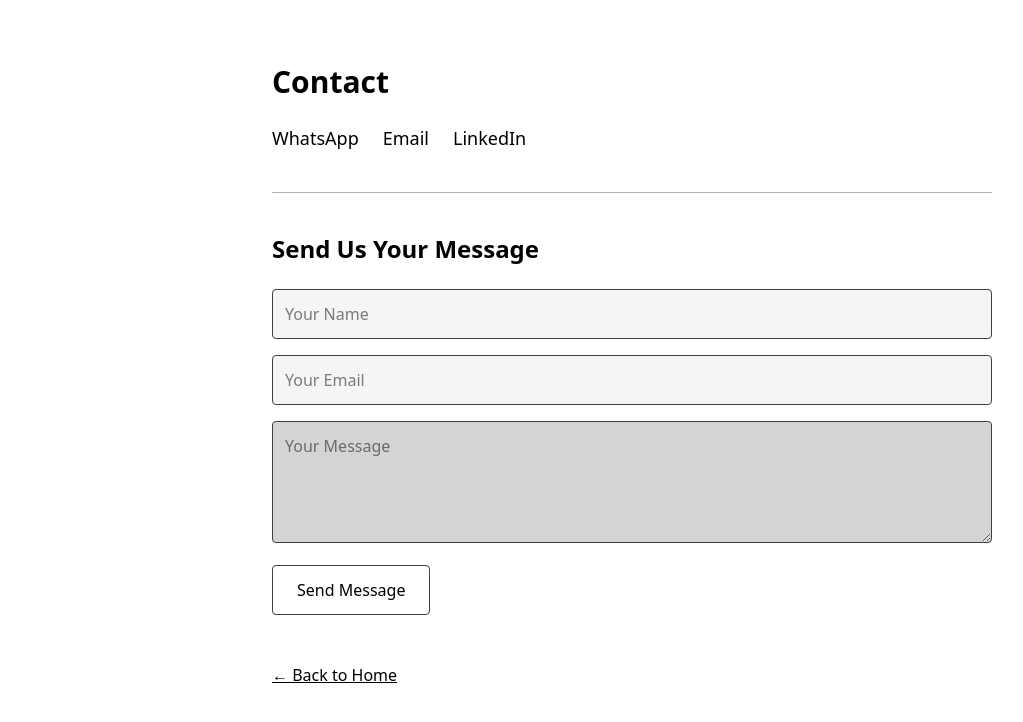
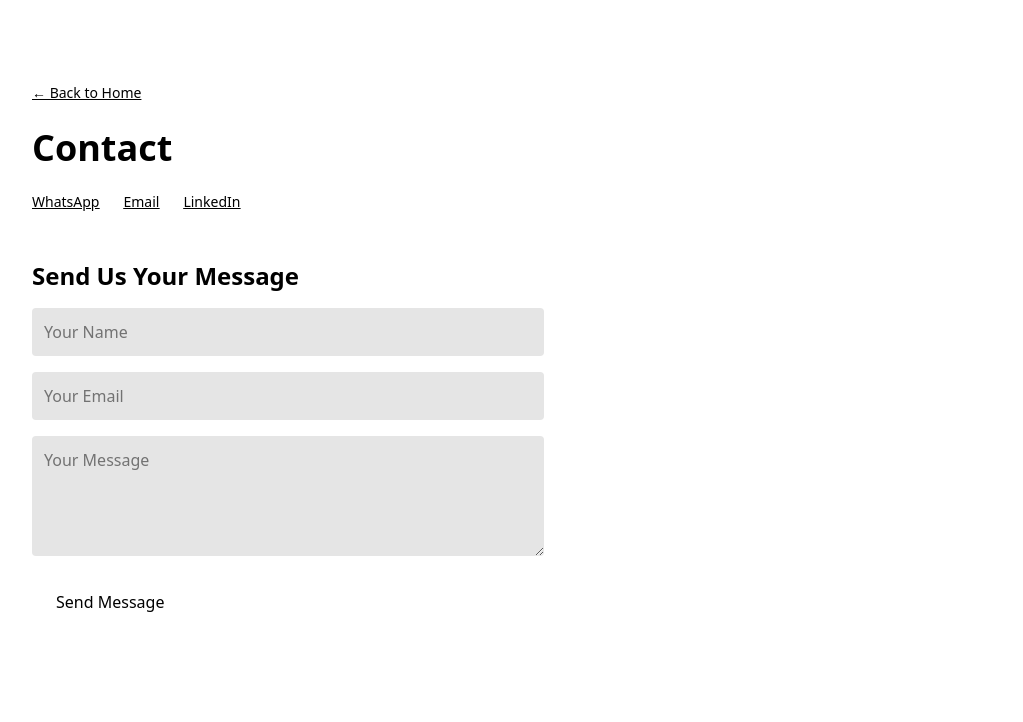
Before and after one commit to Raghav101010/portfolio, a Next.js app: page /contact in a window 1280 px wide. Shown: the top 722 px of the page, without its empty margins (8-1031 px from the left). Built offline with nearby package versions, Linux system fonts and the light colour scheme.

Commit message:
Send Message edited

```diff
--- /dev/null
+++ b/app/api/contact/route.ts
@@ -0,0 +1,38 @@
+import { Resend } from "resend";
+import { NextResponse } from "next/server";
+
+const resend = new Resend(process.env.RESEND_API_KEY);
+
+export async function POST(req: Request) {
+  try {
+    const { name, email, message } = await req.json();
+
+    if (!name || !email || !message) {
+      return NextResponse.json(
+        { error: "Missing fields" },
+        { status: 400 }
+      );
+    }
+
+    await resend.emails.send({
+      from: "Portfolio Contact <onboarding@resend.dev>",
+      to: [process.env.CONTACT_EMAIL!],
+      subject: `New Contact Message from ${name}`,
+      replyTo: email,
+      html: `
+        <h3>New Contact Form Message</h3>
+        <p><b>Name:</b> ${name}</p>
+        <p><b>Email:</b> ${email}</p>
+        <p><b>Message:</b><br/>${message}</p>
+      `,
+    });
+
+    return NextResponse.json({ success: true });
+  } catch (error) {
+    console.error(error);
+    return NextResponse.json(
+      { error: "Failed to send message" },
+      { status: 500 }
+    );
+  }
+}
--- a/app/contact/page.tsx
+++ b/app/contact/page.tsx
@@ -4,106 +4,126 @@ import { useState } from "react";
 import Link from "next/link";
 
 export default function ContactPage() {
-  const [sent, setSent] = useState(false);
+  const [loading, setLoading] = useState(false);
+  const [success, setSuccess] = useState(false);
+  const [error, setError] = useState("");
 
-  function handleSubmit(e: React.FormEvent) {
+  async function handleSubmit(e: React.FormEvent<HTMLFormElement>) {
     e.preventDefault();
+    setLoading(true);
+    setError("");
 
-    // simulate sending
-    setTimeout(() => {
-      setSent(true);
-    }, 500);
+    const form = e.currentTarget;
+    const formData = new FormData(form);
+
+    const res = await fetch("/api/contact", {
+      method: "POST",
+      headers: { "Content-Type": "application/json" },
+      body: JSON.stringify({
+        name: formData.get("name"),
+        email: formData.get("email"),
+        message: formData.get("message"),
+      }),
+    });
+
+    setLoading(false);
+
+    if (res.ok) {
+      form.reset();
+      setSuccess(true);
+    } else {
+      setError("Something went wrong. Please try again.");
+    }
   }
 
   return (
-    <div className="max-w-3xl mx-auto px-6 py-16">
-      <h1 className="text-3xl font-bold mb-6">Contact</h1>
+    <main className="min-h-screen px-10 py-20">
+      {/* Back Button */}
+      <Link href="/" className="underline text-sm">
+        ← Back to Home
+      </Link>
+
+      <h1 className="mt-6 text-4xl font-bold">Contact</h1>
 
       {/* Contact Links */}
-      <div className="flex gap-6 text-lg mb-10">
+      <div className="mt-6 flex gap-6 text-sm underline">
         <a
           href="https://wa.me/9779848867593"
           target="_blank"
-          className="hover:text-green-500"
+          rel="noopener noreferrer"
         >
           WhatsApp
         </a>
-
-        <a
-          href="mailto:raghwendramahato@gmail.com"
-          className="hover:text-blue-500"
-        >
-          Email
-        </a>
-
+        <a href="mailto:raghwendramahato@gmail.com">Email</a>
         <a
           href="https://linkedin.com/in/raghwendra-mahato-553706197/"
           target="_blank"
-          className="hover:text-blue-400"
+          rel="noopener noreferrer"
         >
           LinkedIn
         </a>
       </div>
 
-      <hr className="mb-10 opacity-30" />
+      {/* Contact Form */}
+      <form
+        onSubmit={handleSubmit}
+        className="mt-12 max-w-lg space-y-4"
+      >
+        <h2 className="text-2xl font-semibold">
+          Send Us Your Message
+        </h2>
 
-      {/* Contact Form */}
-      <h2 className="text-2xl font-semibold mb-6">
-        Send Us Your Message
-      </h2>
-
-      <form onSubmit={handleSubmit} className="space-y-4">
         <input
+          name="name"
           required
           placeholder="Your Name"
-          className="w-full p-3 rounded bg-neutral-100 border border-neutral-700"
+          className="w-full rounded bg-neutral-200 p-3"
         />
 
         <input
+          name="email"
+          type="email"
           required
-          type="email"
           placeholder="Your Email"
-          className="w-full p-3 rounded bg-neutral-100 border border-neutral-700"
+          className="w-full rounded bg-neutral-200 p-3"
         />
 
         <textarea
+          name="message"
           required
           placeholder="Your Message"
           rows={4}
-          className="w-full p-3 rounded bg-neutral-300 border border-neutral-700"
+          className="w-full rounded bg-neutral-200 p-3"
         />
 
         <button
-          type="submit"
-          className="px-6 py-3 bg-white text-black rounded hover:scale-105 transition border border-neutral-700"
+          disabled={loading}
+          className="rounded bg-white px-6 py-3 text-black transition hover:opacity-80 disabled:opacity-50"
         >
-          Send Message
+          {loading ? "Sending..." : "Send Message"}
         </button>
+
+        {error && (
+          <p className="text-sm text-red-400">{error}</p>
+        )}
       </form>
 
       {/* Success Popup */}
-      {sent && (
-        <div className="fixed inset-0 bg-black/60 flex items-center justify-center">
-          <div className="bg-white text-black p-6 rounded-lg">
-            <p className="mb-4 font-semibold">
-              ✅ Your message has been sent!
+      {success && (
+        <div className="fixed inset-0 flex items-center justify-center bg-black/60">
+          <div className="rounded-xl bg-neutral-900 p-8 text-center">
+            <p className="mb-4 text-lg">
+              ✅ Your message has been sent
             </p>
             <button
-              onClick={() => setSent(false)}
-              className="px-4 py-2 bg-black text-white rounded"
+              onClick={() => setSuccess(false)}
+              className="underline"
             >
               Close
             </button>
           </div>
         </div>
       )}
-
-      {/* Back to Home */}
-      <div className="mt-12">
-        <Link href="/" className="underline">
-          ← Back to Home
-        </Link>
-      </div>
-    </div>
+    </main>
   );
 }
--- a/package.json
+++ b/package.json
@@ -11,7 +11,8 @@
   "dependencies": {
     "next": "^15.5.11",
     "react": "^18.3.1",
-    "react-dom": "^18.3.1"
+    "react-dom": "^18.3.1",
+    "resend": "^6.9.1"
   },
   "devDependencies": {
     "@tailwindcss/postcss": "^4.1.18",
```
Also changed, not shown: 1 other file (tests, documents, lock files or other folders).
